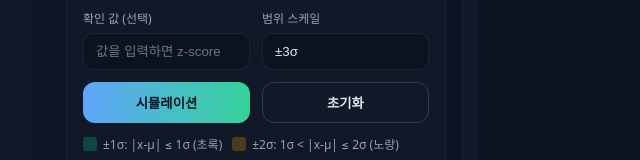
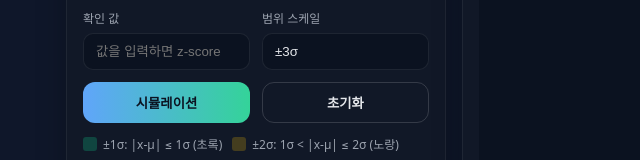
Before and after one commit to HANSOLPNSIT/PURCHASING, a plain HTML site: page index.html in a window 1280 px wide. Shown: the part 261-421 px from the top of the page, 0-640 px from the left. Drawn offline with Linux system fonts and the light colour scheme; no server answers.

Commit message:
Update index.html

```diff
--- a/index.html
+++ b/index.html
@@ -98,7 +98,7 @@
         </div>
         <div class="row">
           <div>
-            <label>확인 값 (선택)</label>
+            <label>확인 값</label>
             <input id="xval" type="number" placeholder="값을 입력하면 z-score·±σ 표기" step="any" />
           </div>
           <div>
```
